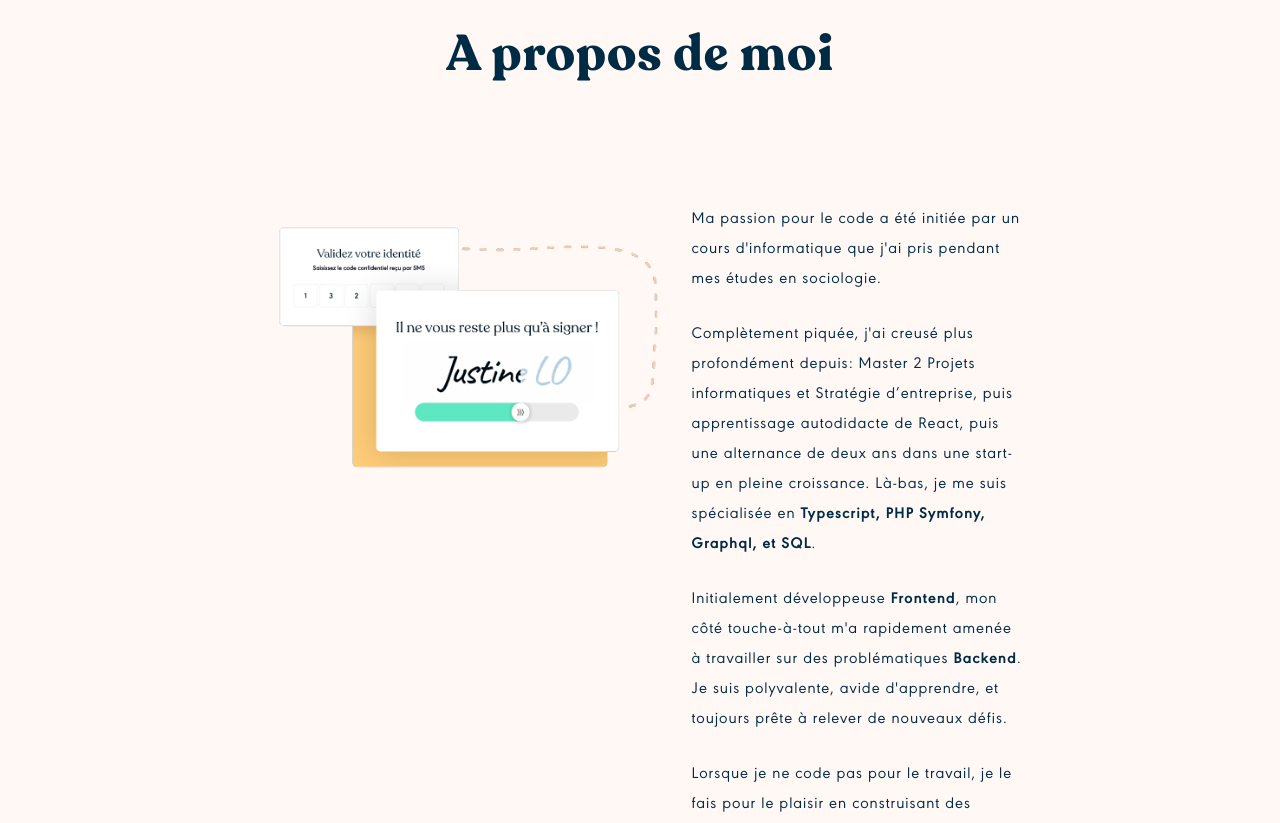
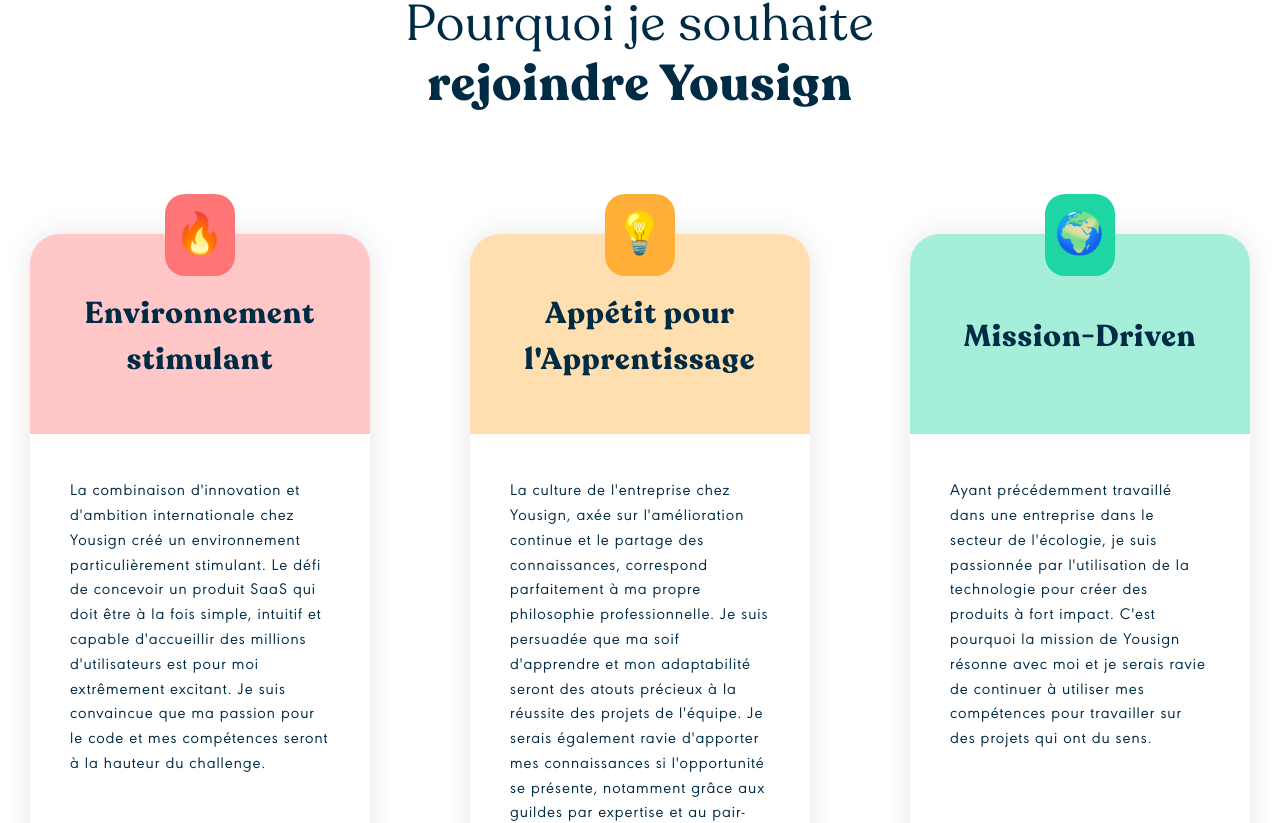
Before and after one commit to JustineLo/yousign, a React (Vite) app: page / in a window 1280 px wide. Shown: the part 1354-2177 px from the top of the page. Built offline with nearby package versions, Linux system fonts and the light colour scheme.

Commit message:
whyworkhere section

```diff
--- a/src/App.tsx
+++ b/src/App.tsx
@@ -5,6 +5,7 @@
 import Navbar from "./sections/Navbar";
 import Projects from "./sections/Projects";
 import Stack from "./sections/Stack";
+import WhyWorkHere from "./sections/WhyWorkHere";
 
 function App() {
   return (
@@ -12,6 +13,7 @@
       <Navbar />
       <Header />
       <Introduction />
+      <WhyWorkHere />
       <AboutMe />
       <Stack />
       <Projects />
--- /dev/null
+++ b/src/components/WhyCard.tsx
@@ -0,0 +1,86 @@
+import styled from "styled-components";
+
+interface WhyCardProps {
+  title: string;
+  image: string;
+  text: string;
+  color: string;
+}
+
+const Container = styled.div`
+  display: flex;
+  flex-direction: column;
+  align-items: center;
+  justify-content: center;
+  gap: 25px;
+  box-sizing: border-box;
+  border-radius: 30px;
+  height: 100%;
+  position: relative;
+  box-shadow: 0 0 30px rgba(0, 0, 0, 0.1);
+
+  @media (min-width: 768px) {
+    justify-content: start;
+  }
+`;
+
+const Header = styled.div<{ color: string }>`
+  background-color: ${(props) =>
+    `rgba(${parseInt(props.color.slice(1, 3), 16)}, ${parseInt(
+      props.color.slice(3, 5),
+      16
+    )}, ${parseInt(props.color.slice(5, 7), 16)}, 0.4)`};
+  overflow: hidden;
+  border-radius: 30px 30px 0 0;
+  width: 100%;
+  height: 100px;
+  padding: 60px 0 40px 0;
+  display: flex;
+  align-items: center;
+  justify-content: center;
+`;
+
+const Title = styled.h2`
+  font-weight: normal;
+  text-align: center;
+  margin-bottom: 15px;
+
+  @media (min-width: 768px) {
+    font-weight: bold;
+  }
+`;
+
+const Text = styled.div`
+  display: flex;
+  align-items: center;
+  flex-direction: column;
+  gap: 20px;
+  padding: 20px 40px;
+`;
+
+const Icon = styled.div<{ color: string }>`
+  font-size: 40px;
+  background-color: ${(props) => props.color};
+  padding: 32px 10px 25px 10px;
+  border-radius: 20px;
+  display: flex;
+  align-items: center;
+  justify-content: center;
+  position: absolute;
+  top: -40px;
+`;
+
+function WhyCard({ title, image, text, color }: WhyCardProps) {
+  return (
+    <Container>
+      <Icon color={color}>{image}</Icon>
+      <Header color={color}>
+        <Title>{title}</Title>
+      </Header>
+
+      <Text>{text}</Text>
+    </Container>
+  );
+}
+
+export default WhyCard;
--- a/src/index.css
+++ b/src/index.css
@@ -4,6 +4,7 @@
   font-style: normal;
   font-weight: normal;
 }
+
 
 @font-face {
   font-family: "Recoleta";
@@ -78,7 +79,7 @@
 
 h1 {
   font-size: 36px;
-  font-weight: 600;
+  font-weight: normal;
   line-height: 46px;
   font-family: "Recoleta", sans-serif;
 }
--- a/src/sections/Navbar.tsx
+++ b/src/sections/Navbar.tsx
@@ -267,7 +267,7 @@
             <Dropdown>
               <Title>
                 <h2>A propos</h2>
-                <p>Pour en savoir plus sur qui je suis {":)"}</p>
+                <p>Découvrez qui je suis {":)"}</p>
               </Title>
               <Links>
                 <DropdownLink
--- /dev/null
+++ b/src/sections/WhyWorkHere.tsx
@@ -0,0 +1,109 @@
+import styled from "styled-components";
+import WhyCard from "../components/WhyCard";
+
+const content = [
+  {
+    title: "Environnement stimulant",
+    image: "🔥",
+    text: " La combinaison d'innovation et d'ambition internationale chez Yousign créé un environnement particulièrement stimulant. Le défi de concevoir un produit SaaS qui doit être à la fois simple, intuitif et capable d'accueillir des millions d'utilisateurs est pour moi extrêmement excitant. Je suis convaincue que ma passion pour le code et mes compétences seront à la hauteur du challenge.",
+    color: "#ff7474",
+  },
+  {
+    title: "Appétit pour l'Apprentissage",
+    image: "💡",
+    text: "La culture de l'entreprise chez Yousign, axée sur l'amélioration continue et le partage des connaissances, correspond parfaitement à ma propre philosophie professionnelle. Je suis persuadée que ma soif d'apprendre et mon adaptabilité seront des atouts précieux à la réussite des projets de l'équipe. Je serais également ravie d'apporter mes connaissances si l'opportunité se présente, notamment grâce aux guildes par expertise et au pair-programming.",
+    color: "#ffaf37",
+  },
+  {
+    title: "Mission-Driven",
+    image: "🌍",
+    text: "Ayant précédemment travaillé dans une entreprise dans le secteur de l'écologie, je suis passionnée par l'utilisation de la technologie pour créer des produits à fort impact. C'est pourquoi la mission de Yousign résonne avec moi et je serais ravie de continuer à utiliser mes compétences pour travailler sur des projets qui ont du sens.",
+    color: "#1ED6A3",
+  },
+];
+
+const Container = styled.div`
+  display: flex;
+  flex-direction: column;
+  align-items: center;
+  justify-content: center;
+  padding: 120px 0;
+  height: 100%;
+  gap: 100px;
+
+  h1 {
+    text-align: center;
+  }
+
+  @media (min-width: 768px) {
+    gap: 20px;
+
+    h1 {
+      padding: 0 20%;
+    }
+  }
+`;
+
+const Title = styled.div`
+  width: 100%;
+`;
+
+const Cols = styled.div`
+  display: flex;
+  flex-direction: column;
+
+  gap: 100px;
+  padding: 20px 30px;
+
+  @media (min-width: 768px) {
+    flex-direction: row;
+    justify-content: center;
+    padding-top: 100px;
+    height: 100%;
+  }
+`;
+
+const Col = styled.div`
+  display: flex;
+  align-items: center;
+  flex-direction: column;
+  gap: 20px;
+
+  @media (min-width: 768px) {
+    width: 29%;
+    height: auto;
+    min-height: 100%;
+  }
+
+  @media (min-width: 1440px) {
+    width: 20%;
+  }
+`;
+
+function WhyWorkHere() {
+  return (
+    <Container>
+      <Title>
+        <h1>Pourquoi je souhaite</h1>
+        <h1>
+          <strong>rejoindre Yousign</strong>
+        </h1>
+      </Title>
+
+      <Cols>
+        {content.map((card) => (
+          <Col key={`col-${card.title}`}>
+            <WhyCard
+              title={card.title}
+              image={card.image}
+              text={card.text}
+              color={card.color}
+            />
+          </Col>
+        ))}
+      </Cols>
+    </Container>
+  );
+}
+
+export default WhyWorkHere;
```
Also changed, not shown: src/assets/fonts/RecoletaAlt-SemiBold.ttf (added).
